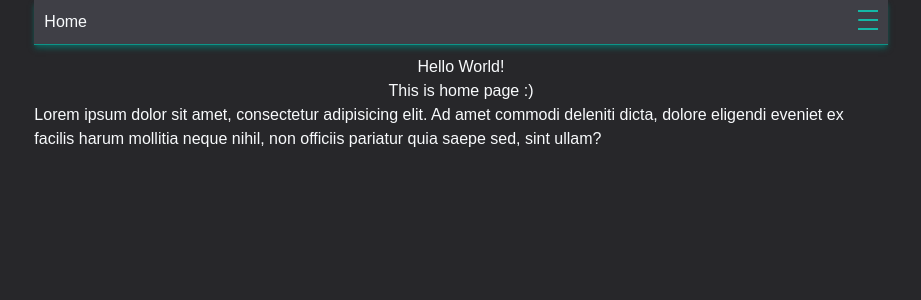
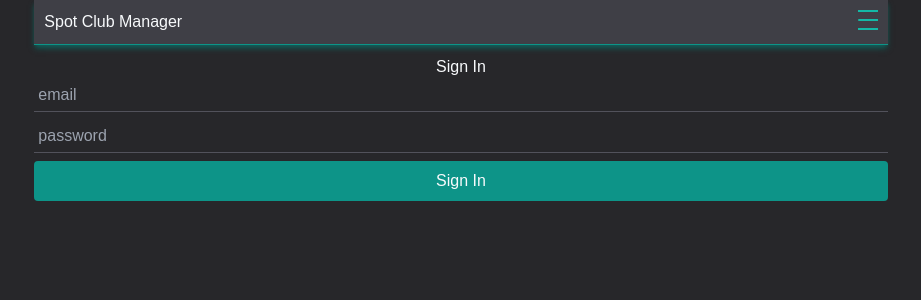
Before and after one commit to SportClubManager/front-vue, a Vue app: page /login in a window 1280 px wide. Before the commit this address led to /. Shown: the top 300 px of the page, without its empty margins (179-1100 px from the left). Built offline with nearby package versions, Linux system fonts and the light colour scheme; sample sign-in values are in the browser's storage.

Commit message:
fix router guard

```diff
--- a/src/router/index.js
+++ b/src/router/index.js
@@ -6,12 +6,13 @@ import { useHeaderStore } from '@/store/headerStore';
 const guard = (to, from, next) => {
     const authStore = useAuthStore();
 
+    if (to.name === 'login') {
+        next();
+        return;
+    }
+
     if (authStore.isAuth) {
-        if (to.name === 'login') {
-            next({ name: 'home' });
-        } else {
-            next();
-        }
+        next();
     } else {
         next({ name: 'login' });
     }
```
